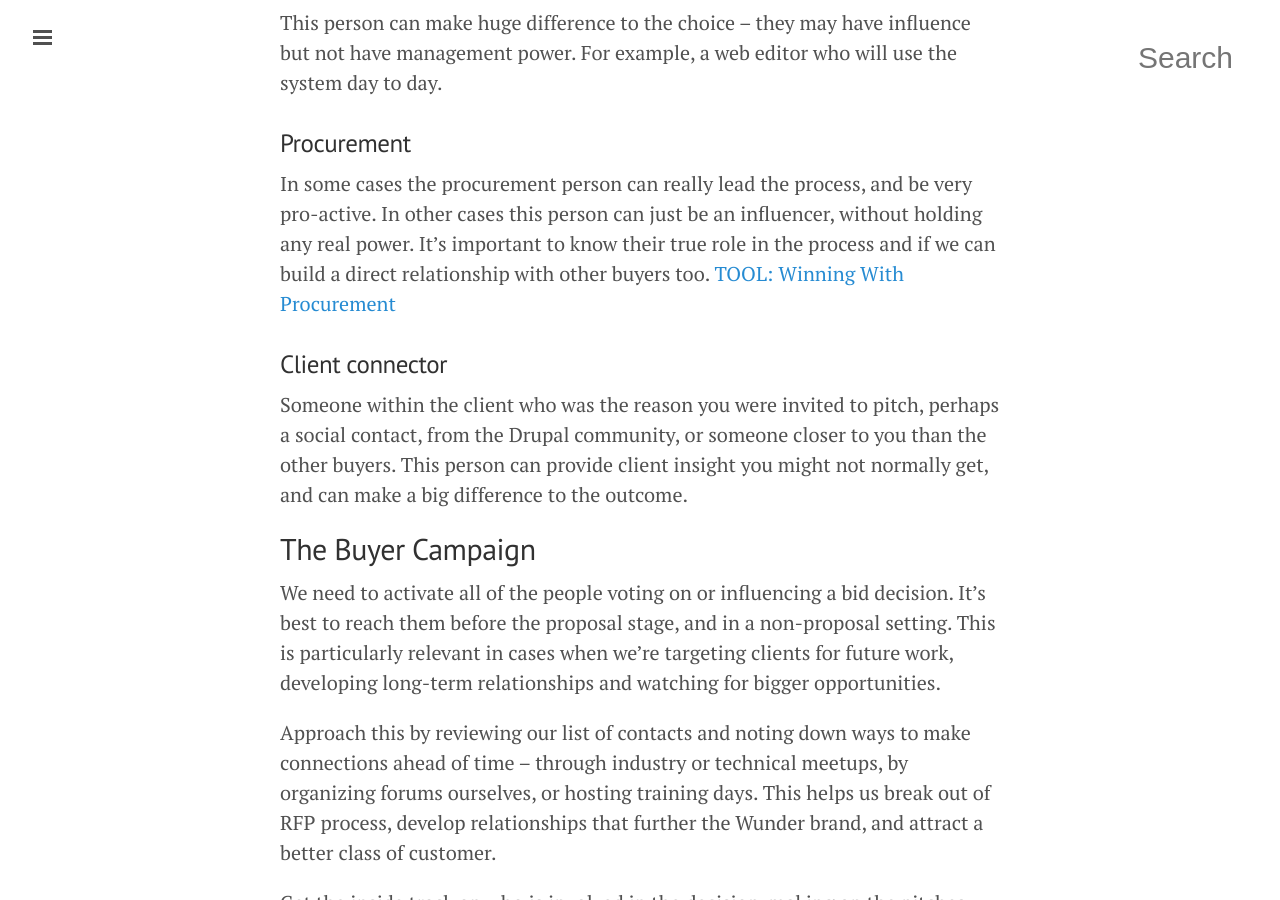
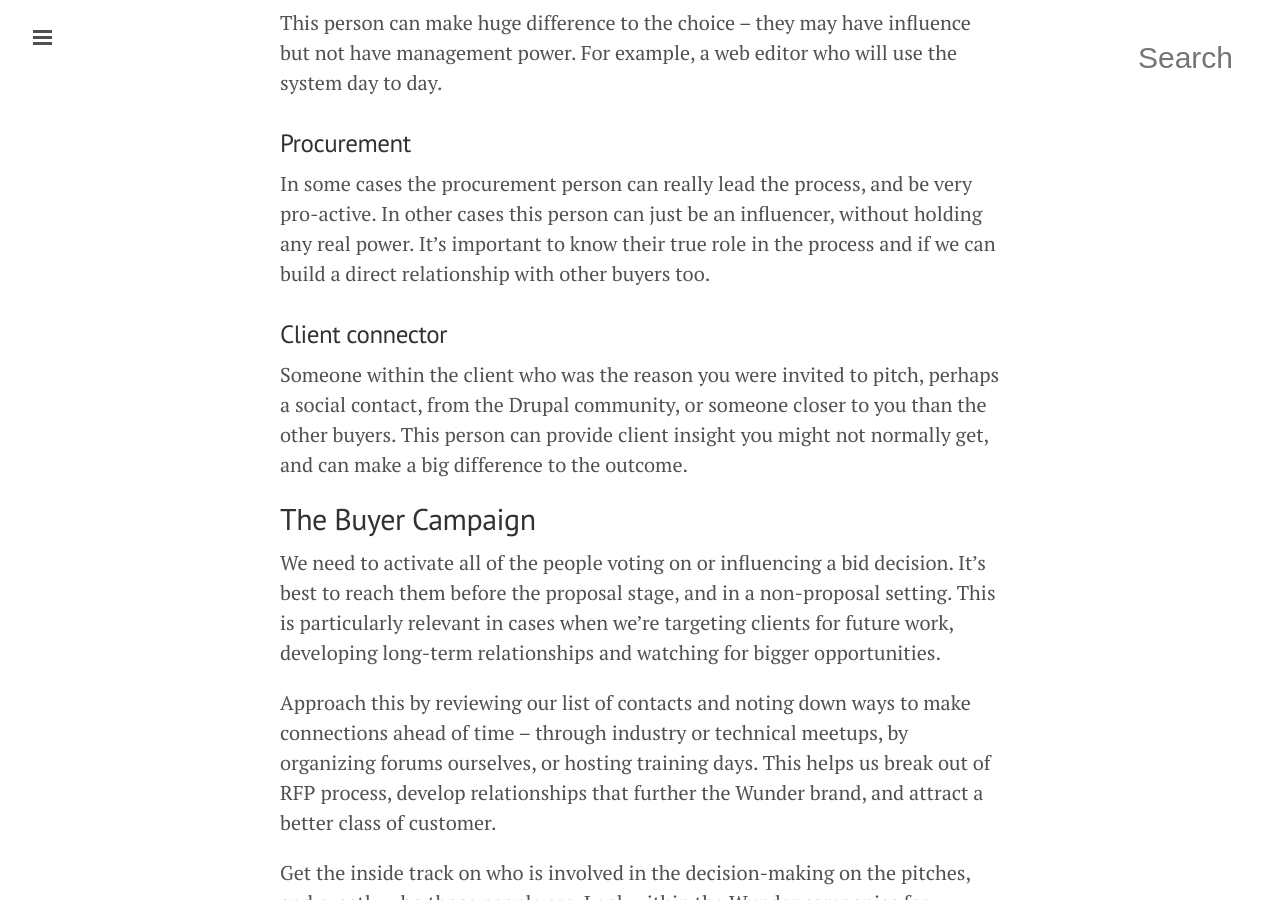
Before and after one commit to tormi/WunderWay, a Jekyll site: the page built from working-with-clients/winning-new-clients/winning-clients-discovery.md, in a window 1280 px wide and 900 px high, scrolled down 2622 px. Built offline with Jekyll 4.4.1, drawn with Linux system fonts in a browser that asks for light colours; nearby versions of some CDN libraries; some of the changed lines change nothing that is shown.

Commit message:
Update document links. Fixes #73

```diff
--- a/working-with-clients/winning-new-clients/winning-clients-discovery.md
+++ b/working-with-clients/winning-new-clients/winning-clients-discovery.md
@@ -16,7 +16,7 @@
 - Timeline, for the proposal and the project – are both achievable with the resources we have available?
 - Budget – is it viable? Do we need to have an early conversation about costs and value? If the client won't give us even an indication of budget, is it worth proceeding?
 - Client market and industry
-- Our competitors for the work – what are their strengths and weaknesses? how can we counter their value propositions? how well placed are we to win in comparison? [TOOL: Competitor Analysis Worksheet](https://docs.google.com/a/wunderkraut.com/presentation/d/13-O3-MIzIr7H-507WzlHSJBsZr7ryYF11GOb0xpS9Ys/edit)
+- Our competitors for the work – what are their strengths and weaknesses? how can we counter their value propositions? how well placed are we to win in comparison? [TOOL: Competitor Analysis Worksheet](https://docs.google.com/presentation/d/1YZ6YlRoFWK5REEieHpIYOhGEHOf3U0MNDC9CGIyYKiQ/edit#slide=id.p4)
 - Fit with Wunder brand – does the client have the approach, personality, standards, brand we want to work with?
 - Potential for long term partnership - is the client interested in developing a long term relationship with us, or do they simply want a one-shot project. Is it worth proceeding if it's only a one-shot?
 - Chances of winning – taking everything into account, is it even worth putting the time into a proposal? Some procurements are simply a lottery, some procurement processes don't allow us to show our strengths, some just look for cheapest bid. Let's not waste time on these.
@@ -36,7 +36,7 @@
 ## Understand Our Buyers
 Targeting buyers is not just a matter of knowing their names. We need to understand their motivations, and their influence on the decision, if we’re to appeal to the right people in the right way.
 
-[TOOL: Proposal Buyers Analysis Worksheet](https://docs.google.com/a/wunderkraut.com/document/d/1T7jVOxPANJN7L2EJKCjbqBpH1fHrXi_1jjKdMo_ARjc/edit)
+[TOOL: Proposal Buyers Analysis Worksheet](https://docs.google.com/document/d/1bbR4Xo9aVRYjA9UF653oJ20QMyS10uPV-NCeIY1eWlU/edit)
 
 Types of Buyers:
 
@@ -62,7 +62,6 @@
 
 ### Procurement
 In some cases the procurement person can really lead the process, and be very pro-active. In other cases this person can just be an influencer, without holding any real power. It’s important to know their true role in the process and if we can build a direct relationship with other buyers too.
-[TOOL: Winning With Procurement](https://docs.google.com/a/wunderkraut.com/presentation/d/1IPr04C39adDeVOjiZwLAfn9ZPkPNCJ6rfx09raTWmCk/edit)
 
 ### Client connector
 Someone within the client who was the reason you were invited to pitch, perhaps a social contact, from the Drupal community, or someone closer to you than the other buyers.
```
